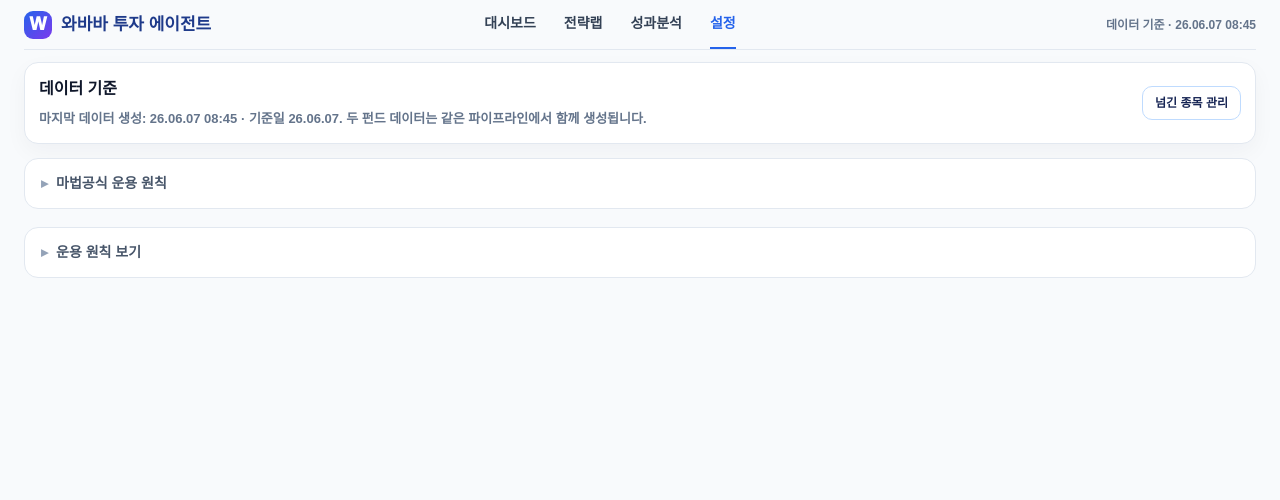
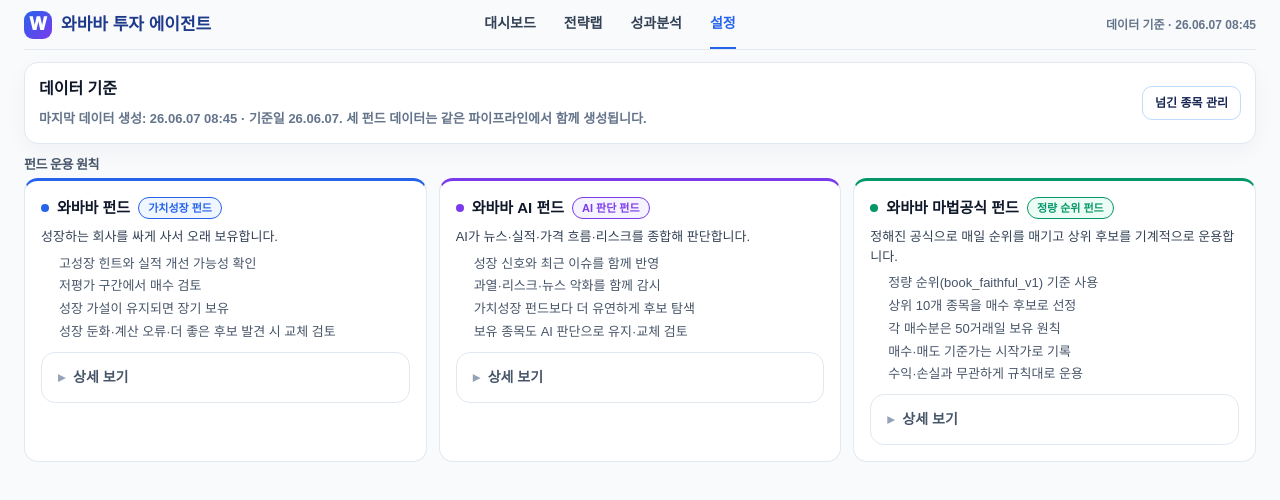
Before and after one commit to CSI-AI/kr-stock-agent, a Next.js app: page /settings in a window 1280 px wide. Shown: the top 500 px of the page. Built offline with nearby package versions, Linux system fonts and the light colour scheme.

Commit message:
feat(ui): unify fund policy cards
Co-Authored-By: Claude Opus 4.8 <noreply@anthropic.com>

```diff
--- a/app/_dashboard/funds.tsx
+++ b/app/_dashboard/funds.tsx
@@ -275,3 +275,111 @@ export function MagicCandidateSection({ history }: { history: Rec }) {
     </section>
   );
 }
+
+// 설정 — 3펀드 운용 원칙 카드(공통 chrome). 마법공식 상세는 public magicFundPolicy/magicFormula를 접힘으로 흡수.
+function str(v: unknown): string {
+  return typeof v === "string" ? v : "";
+}
+function sarr(v: unknown): string[] {
+  return Array.isArray(v) ? v.filter((x): x is string => typeof x === "string") : [];
+}
+
+const FUND_RULES: Record<FundKey, { nature: string; summary: string; rules: string[]; detail: string }> = {
+  wababa: {
+    nature: "가치성장 펀드",
+    summary: "성장하는 회사를 싸게 사서 오래 보유합니다.",
+    rules: [
+      "고성장 힌트와 실적 개선 가능성 확인",
+      "저평가 구간에서 매수 검토",
+      "성장 가설이 유지되면 장기 보유",
+      "성장 둔화·계산 오류·더 좋은 후보 발견 시 교체 검토",
+    ],
+    detail: "사람의 가치성장 원칙으로 운용합니다. 좋은 회사를 싼 값에 사서, 성장 가설이 살아 있는 동안 오래 보유하는 것을 기본으로 합니다.",
+  },
+  ai: {
+    nature: "AI 판단 펀드",
+    summary: "AI가 뉴스·실적·가격 흐름·리스크를 종합해 판단합니다.",
+    rules: [
+      "성장 신호와 최근 이슈를 함께 반영",
+      "과열·리스크·뉴스 악화를 함께 감시",
+      "가치성장 펀드보다 더 유연하게 후보 탐색",
+      "보유 종목도 AI 판단으로 유지·교체 검토",
+    ],
+    detail: "AI가 매일 후보와 보유 종목을 종합 점검합니다. 성장과 가격, 뉴스와 리스크를 함께 보고 더 유연하게 운용합니다.",
+  },
+  magic: {
+    nature: "정량 순위 펀드",
+    summary: "정해진 공식으로 매일 순위를 매기고 상위 후보를 기계적으로 운용합니다.",
+    rules: [
+      "정량 순위(book_faithful_v1) 기준 사용",
+      "상위 10개 종목을 매수 후보로 선정",
+      "각 매수분은 50거래일 보유 원칙",
+      "매수·매도 기준가는 시작가로 기록",
+      "수익·손실과 무관하게 규칙대로 운용",
+    ],
+    detail: "감정·인기·직관을 배제하고 정해진 공식만 따릅니다. 공식 변경 시 버전을 올리고 변경 로그에 기록합니다.",
+  },
+};
+
+function FundRuleCard({ fundKey, history }: { fundKey: FundKey; history: Rec }) {
+  const a = ACCENTS[fundKey];
+  const r = FUND_RULES[fundKey];
+  const policy = obj(history.magicFundPolicy);
+  const formula = obj(history.magicFormula);
+  const magicRules = sarr(policy.rules);
+  const magicDisclosure = sarr(policy.disclosure);
+  return (
+    <section style={{ background: "#fff", border: "1px solid #e2e8f0", borderTop: `3px solid ${a.primary}`, borderRadius: 14, padding: 16, minWidth: 0 }}>
+      <div style={{ display: "flex", alignItems: "center", gap: 8, marginBottom: 8, flexWrap: "wrap" }}>
+        <span style={{ width: 8, height: 8, borderRadius: 99, background: a.primary, flexShrink: 0 }} />
+        <span style={{ fontSize: 15, fontWeight: 900, color: "#0f172a" }}>{a.title}</span>
+        <span style={{ fontSize: 11, fontWeight: 800, color: a.primary, background: a.soft, border: `1px solid ${a.primary}`, borderRadius: 99, padding: "2px 9px" }}>
+          {r.nature}
+        </span>
+      </div>
+      <p style={{ margin: "0 0 8px", fontSize: 13, color: "#334155", lineHeight: 1.5 }}>{r.summary}</p>
+      <ul style={{ margin: 0, paddingLeft: 18 }}>
+        {r.rules.map((x, i) => (
+          <li key={i} style={{ fontSize: 13, color: "#475569", marginBottom: 4, lineHeight: 1.45 }}>{x}</li>
+        ))}
+      </ul>
+      <details className="philosophyDetails" style={{ marginTop: 10, marginBottom: 0 }}>
+        <summary className="philosophySummary">상세 보기</summary>
+        <div style={{ fontSize: 12, color: "#64748b", lineHeight: 1.6, marginTop: 6 }}>
+          {fundKey === "magic" ? (
+            <>
+              <p style={{ margin: "0 0 6px" }}>{str(policy.shortDescription) || r.detail}</p>
+              {magicRules.length > 0 ? (
+                <ul style={{ paddingLeft: 16, margin: "0 0 6px" }}>
+                  {magicRules.map((x, i) => (
+                    <li key={i} style={{ marginBottom: 3 }}>{x}</li>
+                  ))}
+                </ul>
+              ) : null}
+              {str(formula.formulaVersion) ? (
+                <p style={{ margin: "0 0 4px", color: "#94a3b8" }}>
+                  공식 버전: {str(formula.formulaVersion)}
+                  {str(formula.tradingRuleVersion) ? ` · ${str(formula.tradingRuleVersion)}` : ""}
+                </p>
+              ) : null}
+              {magicDisclosure.length > 0 ? <p style={{ color: "#94a3b8", margin: 0 }}>{magicDisclosure.join(" ")}</p> : null}
+            </>
+          ) : (
+            <p style={{ margin: 0 }}>{r.detail}</p>
+          )}
+        </div>
+      </details>
+    </section>
+  );
+}
+
+export function FundRulesGrid({ history }: { history: Rec }) {
+  const keys: FundKey[] = ["wababa", "ai", "magic"];
+  return (
+    <div style={{ display: "grid", gridTemplateColumns: "repeat(auto-fit, minmax(260px, 1fr))", gap: 12, minWidth: 0 }}>
+      {keys.map((k) => (
+        <FundRuleCard key={k} fundKey={k} history={history} />
+      ))}
+    </div>
+  );
+}
--- a/app/settings/page.tsx
+++ b/app/settings/page.tsx
@@ -3,9 +3,8 @@ import {
   DashboardStyles,
   readRecommendationHistory,
   formatShortDate,
-  PhilosophySection,
 } from "../_dashboard/kit";
-import { MagicPolicyDetails } from "../_dashboard/magic";
+import { FundRulesGrid } from "../_dashboard/funds";
 
 export const dynamic = "force-dynamic";
 
@@ -25,7 +24,7 @@ export default function SettingsPage() {
           <div className="sectionTitle">데이터 기준</div>
           <p>
             마지막 데이터 생성: {formatShortDate(history.generatedAt)} · 기준일{" "}
-            {formatShortDate(history.baseDate)}. 두 펀드 데이터는 같은
+            {formatShortDate(history.baseDate)}. 세 펀드 데이터는 같은
             파이프라인에서 함께 생성됩니다.
           </p>
         </div>
@@ -34,12 +33,10 @@ export default function SettingsPage() {
         </div>
       </section>
 
-      <MagicPolicyDetails history={history} />
-
-      <details className="philosophyDetails">
-        <summary className="philosophySummary">운용 원칙 보기</summary>
-        <PhilosophySection />
-      </details>
+      <section className="dashSection">
+        <h2 className="dashSectionTitle">펀드 운용 원칙</h2>
+        <FundRulesGrid history={history} />
+      </section>
     </main>
   );
 }
```
